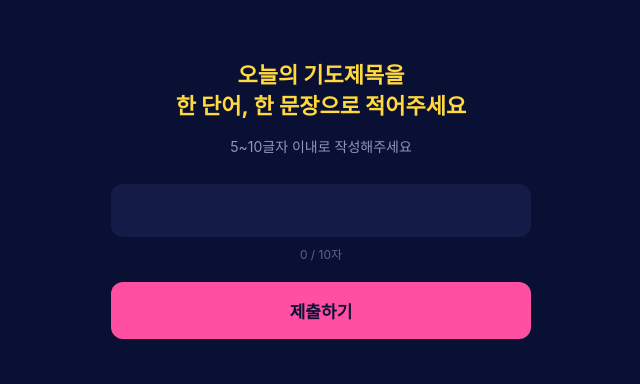
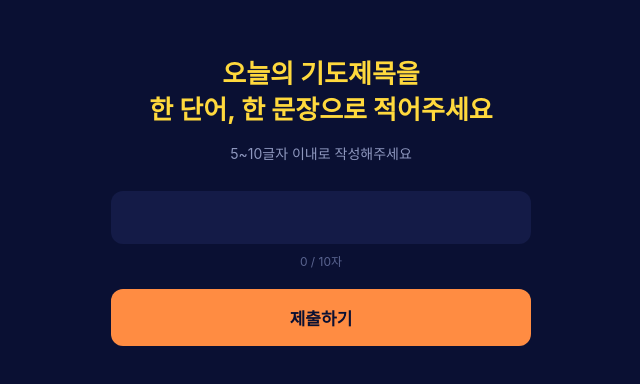
Before and after one commit to St-NotiSnap/prayer-form, a plain HTML site: page index.html in a window 1280 px wide. Shown: the part 208-592 px from the top of the page, without its empty margins (319-959 px from the left). Drawn offline with Linux system fonts and the light colour scheme.

Commit message:
Update index.html
버튼 색상/폰트 크기 수정

```diff
--- a/index.html
+++ b/index.html
@@ -8,13 +8,13 @@
   body { margin:0; height:100vh; display:flex; align-items:center; justify-content:center;
     background:#0a1033; color:#fff; font-family:-apple-system,'Apple SD Gothic Neo',sans-serif; }
   .card { width:90%; max-width:420px; text-align:center; }
-  h1 { font-size:22px; color:#FFD93D; margin-bottom:8px; line-height:1.4; }
+  h1 { font-size:26px; color:#FFD93D; margin-bottom:8px; line-height:1.4; }
   p.sub { font-size:14px; color:#8E97BE; margin-bottom:28px; }
   input { width:100%; box-sizing:border-box; padding:16px; font-size:18px; text-align:center;
     border-radius:12px; border:none; outline:none; margin-bottom:8px; background:#141b47; color:#fff; }
   .count { font-size:12px; color:#5A6490; margin-bottom:20px; }
   button { width:100%; padding:16px; font-size:17px; font-weight:bold; border:none; border-radius:12px;
-    background:#FF4FA3; color:#0a1033; cursor:pointer; }
+    background:#FF8C42; color:#0a1033; cursor:pointer; }
   button:disabled { opacity:0.5; }
   .done { display:none; }
   .done h2 { color:#2EE6D6; font-size:24px; }
```
